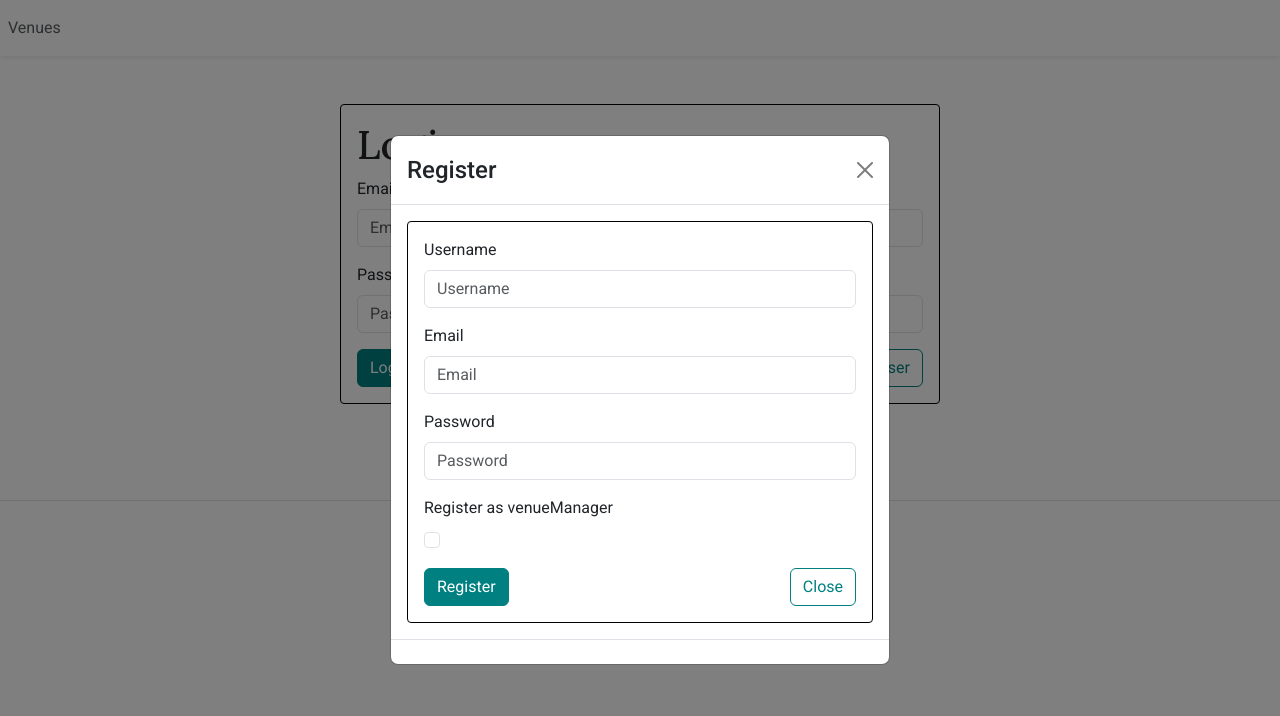
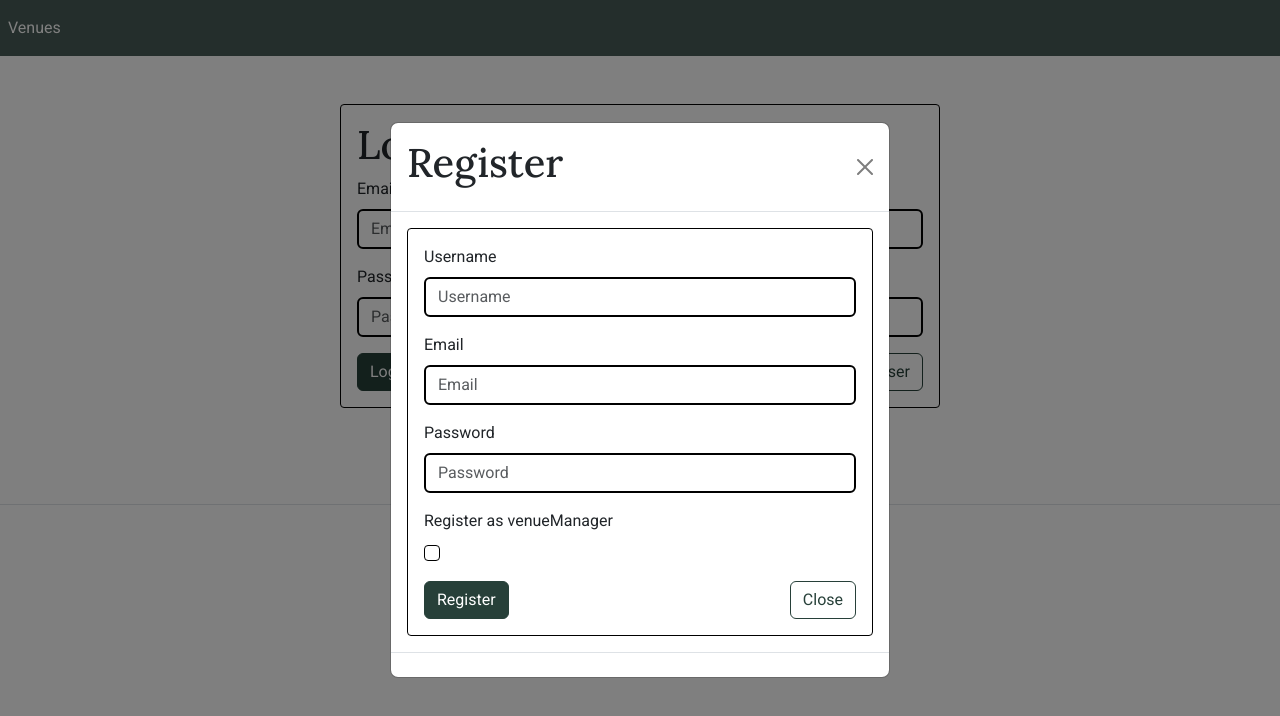
Before and after one commit to KityLinn/Linn-Kristine-Exam-2, a React (Vite) app: page / in a window 1280 px wide. Both pictures are taken after a click on the button "Register as new user". Shown: the top 716 px of the page. Built offline with nearby package versions, Linux system fonts and the light colour scheme.

Commit message:
applied some styling and colors

```diff
--- a/src/components/Header.jsx
+++ b/src/components/Header.jsx
@@ -29,21 +29,21 @@ export function Header() {
 
   return (
     <>
-      <header>
-        <Navbar className="bg-white shadow-sm mb-3 d-md-none">
+      <header className="bg-secondary">
+        <Navbar className="d-md-none">
           <Button
             variant="outline-primary"
-            className=" border-2"
+            className="border-2 bg-white ms-auto me-3"
             onClick={handleShow}
           >
-            <span className="navbar-toggler-icon"></span>
+            <span className="navbar-toggler-icon fs-6"></span>
           </Button>
 
           <Offcanvas show={show} onHide={handleClose} placement="end">
             <Offcanvas.Header closeButton></Offcanvas.Header>
             <Offcanvas.Body>
               <ul className="nav w-100 d-flex flex-column">
-                <li className="nav-item">
+                <li className="nav-item ">
                   <Link to="/venues" className="nav-link px-2 text-muted">
                     Venues
                   </Link>
@@ -66,23 +66,23 @@ export function Header() {
             </Offcanvas.Body>
           </Offcanvas>
         </Navbar>
-        <Navbar className="d-none d-md-flex shadow-sm mb-3">
+        <Navbar className="d-none d-md-flex">
           <ul className="nav w-100">
             <li className="nav-item">
-              <Link to="/venues" className="nav-link px-2 text-muted">
+              <Link to="/venues" className="nav-link px-2 text-white">
                 Venues
               </Link>
             </li>
             {isLogged && (
               <li className="nav-item">
-                <Link to={"/profile/" + loggedIn} className="nav-link px-2 text-muted">
+                <Link to={"/profile/" + loggedIn} className="nav-link px-2 text-white">
                   Profile
                 </Link>
               </li>
             )}
             {isManager && (
               <li className="nav-item">
-                <Link to="/newvenue" className="nav-link px-2 text-muted">
+                <Link to="/newvenue" className="nav-link px-2 text-white">
                   Create Venue
                 </Link>
               </li>
--- a/src/components/VenueItem.jsx
+++ b/src/components/VenueItem.jsx
@@ -13,14 +13,14 @@ export function VenueItem ({name, id, description, media, }) {
         style={{ objectFit: "cover" }}
       />
       <Card.Body className="d-flex flex-column">
-        <Card.Title className="d-flex mb-4 flex-column">
+        <Card.Title className="d-flex mb-2 flex-column">
           <span className="fs-5 mb-5">{name}</span>
         </Card.Title>
-        <Card.Text>
+        <Card.Text className="truncate-text">
           {description}
         </Card.Text>
-        <Link to= {"/venues/" + id} >
-           <Button className="mt-auto" variant="primary">Book this venue</Button>
+        <Link to= {"/venues/" + id} className="mt-auto"  >
+           <Button variant="primary">Book this venue</Button>
         </Link>
 
       </Card.Body>
--- a/src/pages/Index.jsx
+++ b/src/pages/Index.jsx
@@ -82,9 +82,9 @@ export function Index() {
       </Row>
 
       {/*Modal with login box, login button and register button */}
-      <Modal show={show} onHide={handleClose} animation={false} centered>
+      <Modal show={show} onHide={handleClose} animation={true} centered>
         <Modal.Header closeButton>
-          <Modal.Title>Register</Modal.Title>
+          <Modal.Title><h1>Register</h1></Modal.Title>
         </Modal.Header>
         <Modal.Body>
           <Form
--- a/src/pages/Venues.jsx
+++ b/src/pages/Venues.jsx
@@ -21,7 +21,17 @@ export function Venues() {
   console.log(venues)
     return (
       <>
-      <Row xs={1} md={2} lg={3} className="g-3">
+        <Form.Group
+          className="d-flex flex-column align-items-center justify-content-center"
+          controlId="searchForm"
+        >
+          <Form.Control
+            className="w-50 border-black border-2 mt-1"
+            type="text"
+            placeholder="Search.."
+          />
+        </Form.Group>
+        <Row xs={1} md={2} lg={3} className="g-3 mt-5">
           {venues.map((post) => {
             return (
               <Col key={post.id}>
@@ -30,7 +40,6 @@ export function Venues() {
             );
           })}
         </Row>
-
       </>
     );
  }
--- a/src/scss/style.scss
+++ b/src/scss/style.scss
@@ -1,6 +1,23 @@
 @import url('https://fonts.googleapis.com/css2?family=Lora:ital,wght@0,400..700;1,400..700&family=Roboto:ital,wght@0,100;0,300;0,400;0,500;0,700;0,900;1,100;1,300;1,400;1,500;1,700;1,900&display=swap');
 
-$primary: teal;
+$primary: #274039;
+$secondary:#485D58;
+
+$input-border-width: 2px;
+$input-border-color: black;
+$form-check-input-border: 1px solid black;
+
+$card-border-width: 2px;
+$card-border-color: $secondary;
+
+.truncate-text {
+  overflow: hidden;
+  -webkit-box-orient: vertical;
+  -webkit-line-clamp: 3;
+  display: -webkit-box;
+}
+
+
 // off canvas customization
 $offcanvas-horizontal-width: 200px;
 
@@ -13,7 +30,7 @@ body  {
   font-family: "Roboto", sans-serif !important;
 }
 
-h1 {
+h1, h2, h3, h4, h5, h6 {
   font-family: "Lora", serif !important;
 }
 
```
Lines whose indentation alone changed are shown as unchanged.
